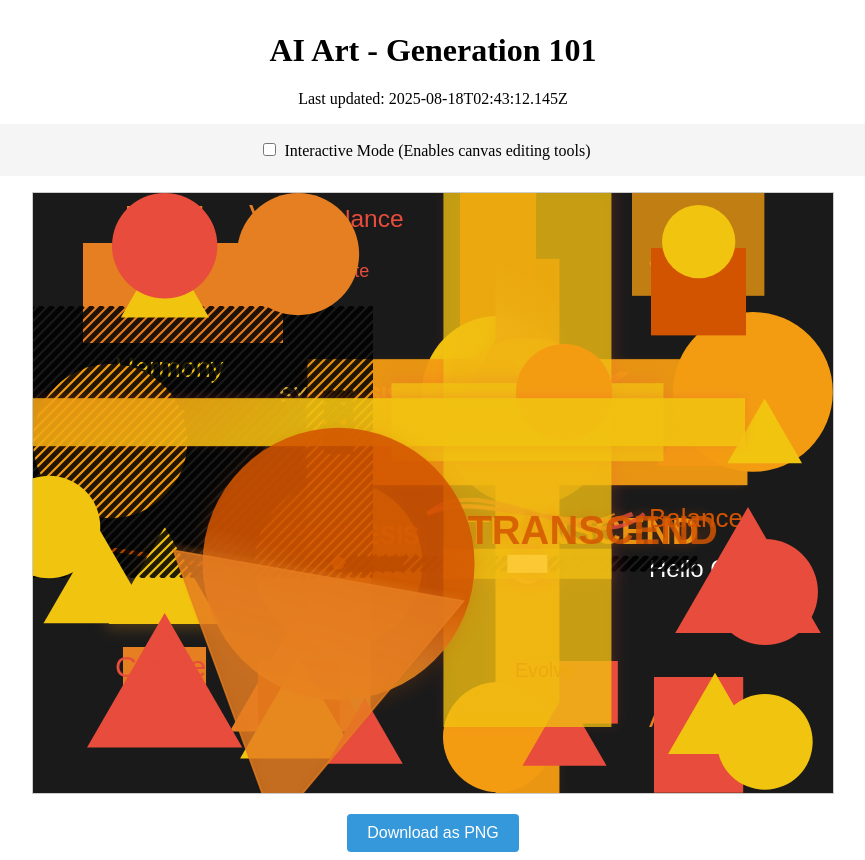
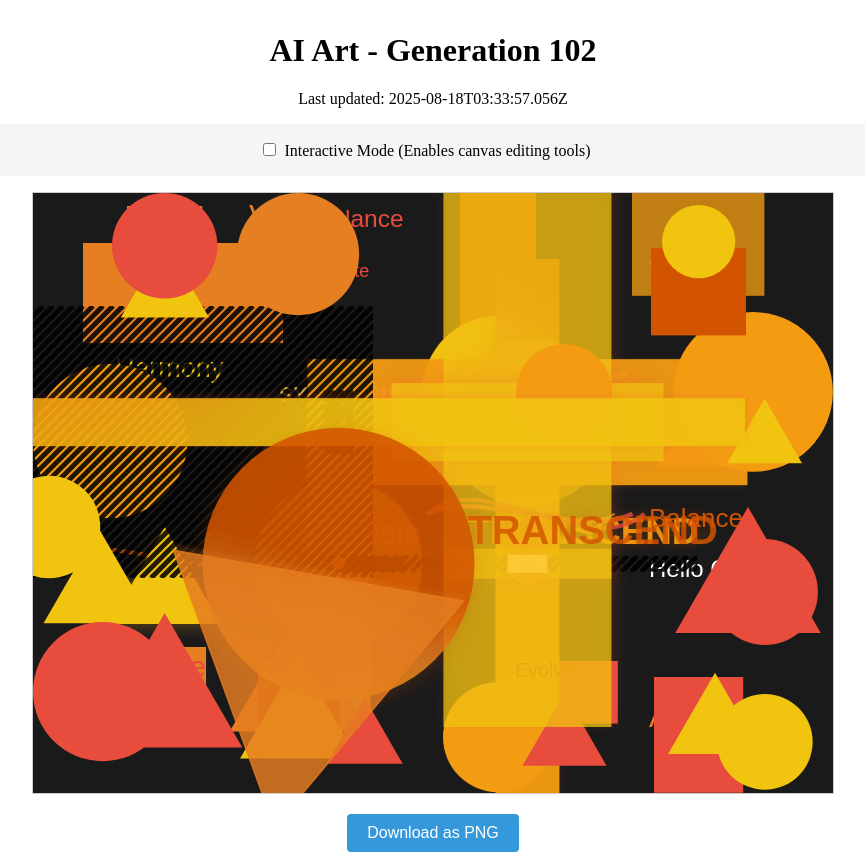
Before and after one commit to mcclowes/ai-art, a React (Vite) app: page / in a window 1280 px wide. Shown: the whole page, without its empty margins (207-1072 px from the left). Built offline with nearby package versions, Linux system fonts and the light colour scheme.

Commit message:
Improve artwork - Generation 102

```diff
--- a/src/artwork-state.ts
+++ b/src/artwork-state.ts
@@ -1175,9 +1175,17 @@ export const artworkState: ArtworkState = {
         "offsetY": -4.618168326264631
       },
       "id": "rotated_triangle_1755484992145"
+    },
+    {
+      "type": "circle",
+      "x": 69.5965453595442,
+      "y": 498.59654535954417,
+      "radius": 69.5965453595442,
+      "fillStyle": "#e74c3c",
+      "id": "circle_1755488037056"
     }
   ],
-  "generation": 101,
-  "lastUpdated": "2025-08-18T02:43:12.145Z",
+  "generation": 102,
+  "lastUpdated": "2025-08-18T03:33:57.056Z",
   "cycleStarted": "2025-08-13T22:05:34.253Z"
 };
```
